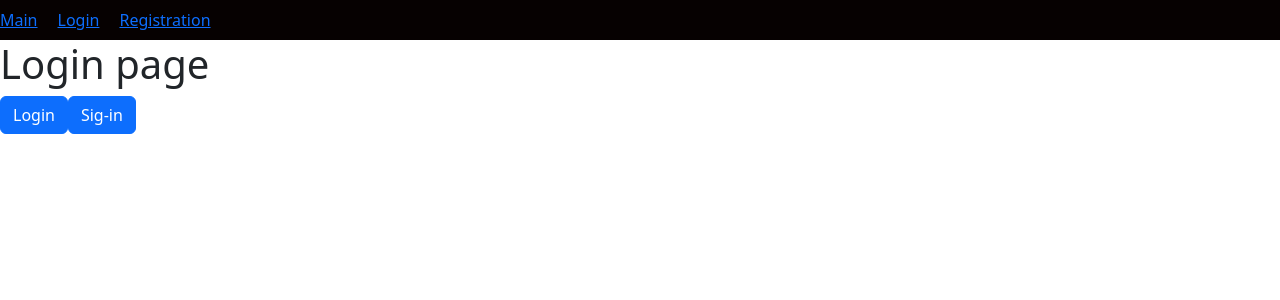
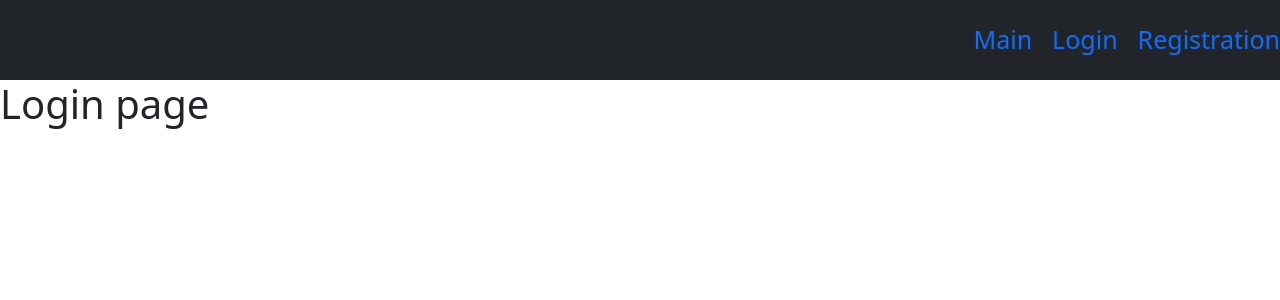
Before and after one commit to RS-Tech-Artisans/eCommerce-React, a React app: page /login in a window 1280 px wide. Shown: the top 300 px of the page. Built offline with nearby package versions, Linux system fonts and the light colour scheme.

Commit message:
refactor: correct styles, rename link

```diff
--- a/src/App.tsx
+++ b/src/App.tsx
@@ -13,7 +13,7 @@ const App: React.FC = () => {
         <Route element={<Layout />}>
           <Route index element={<Main />} />
           <Route path="login" element={<Login />} />
-          <Route path="Registration" element={<Registration />} />
+          <Route path="register" element={<Registration />} />
           <Route path="*" element={<NotFound />} />
         </Route>
       </Routes>
--- a/src/common/Navbar.tsx
+++ b/src/common/Navbar.tsx
@@ -1,14 +1,14 @@
 import { Link, Outlet } from 'react-router-dom';
 import Navbar from 'react-bootstrap/Navbar';
-import './navbar.css';
+import './NavBar.css';
 
 function NavBar() {
   return (
     <div>
-      <Navbar className="navbar">
+      <Navbar expand="lg" className="bg-dark justify-content-end">
         <Link to="/"> Main </Link>
         <Link to="/login"> Login </Link>
-        <Link to="/Registration"> Registration </Link>
+        <Link to="/register"> Registration </Link>
       </Navbar>
     </div>
   );
--- a/src/common/navbar.css
+++ b/src/common/navbar.css
@@ -1,6 +1,6 @@
 .navbar {
-  display: flex;
-  justify-content: space-between;
-  background-color: rgb(6, 1, 1);
+  width: 100%;
+  height: 80px;
+  font-size: 25px;
   gap: 20px;
 }
--- a/src/pages/Login.tsx
+++ b/src/pages/Login.tsx
@@ -1,16 +1,3 @@
-import { Button } from 'react-bootstrap';
-import { Link } from 'react-router-dom';
-
 export default function Login() {
-  return (
-    <>
-      <h1>Login page</h1>
-      <Link to="/">
-        <Button>Login</Button>
-      </Link>
-      <Link to="/registration">
-        <Button>Sig-in</Button>
-      </Link>
-    </>
-  );
+  return <h1>Login page</h1>;
 }
--- a/src/styles.css
+++ b/src/styles.css
@@ -1,6 +1,3 @@
-h1 {
-  color: rgb(69, 126, 23);
+a:link, a:visited, a:active {
+  text-decoration: none;
 }
-h2 {
-  color: rgb(6, 97, 158);
-}
```
